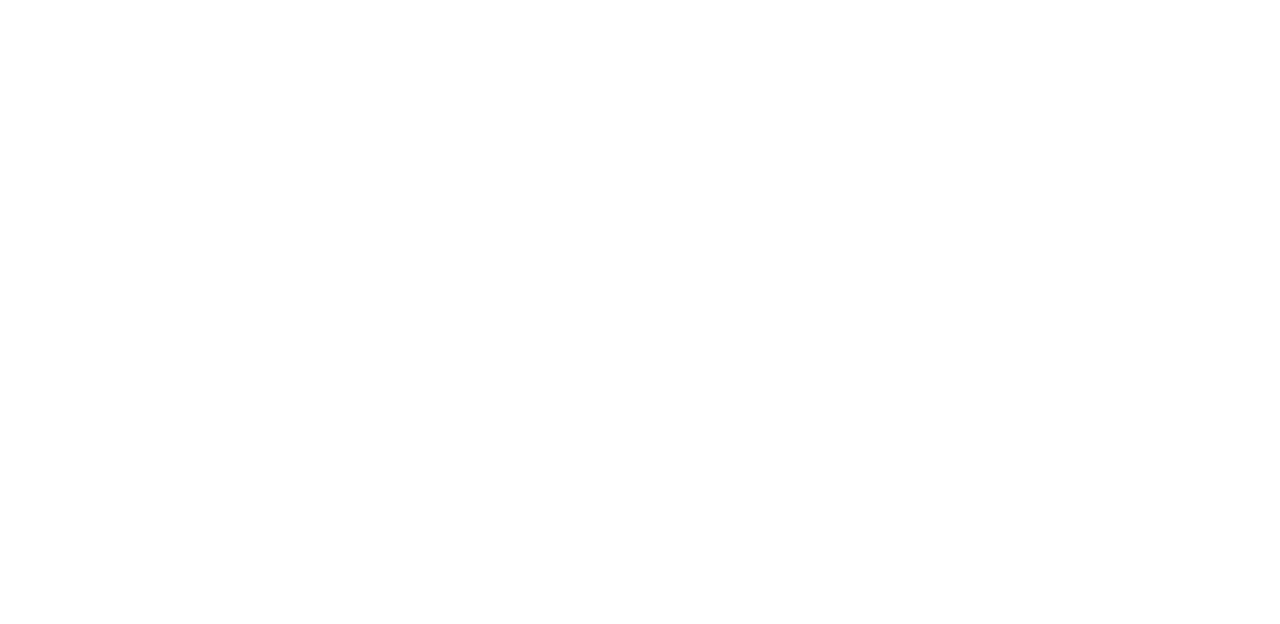
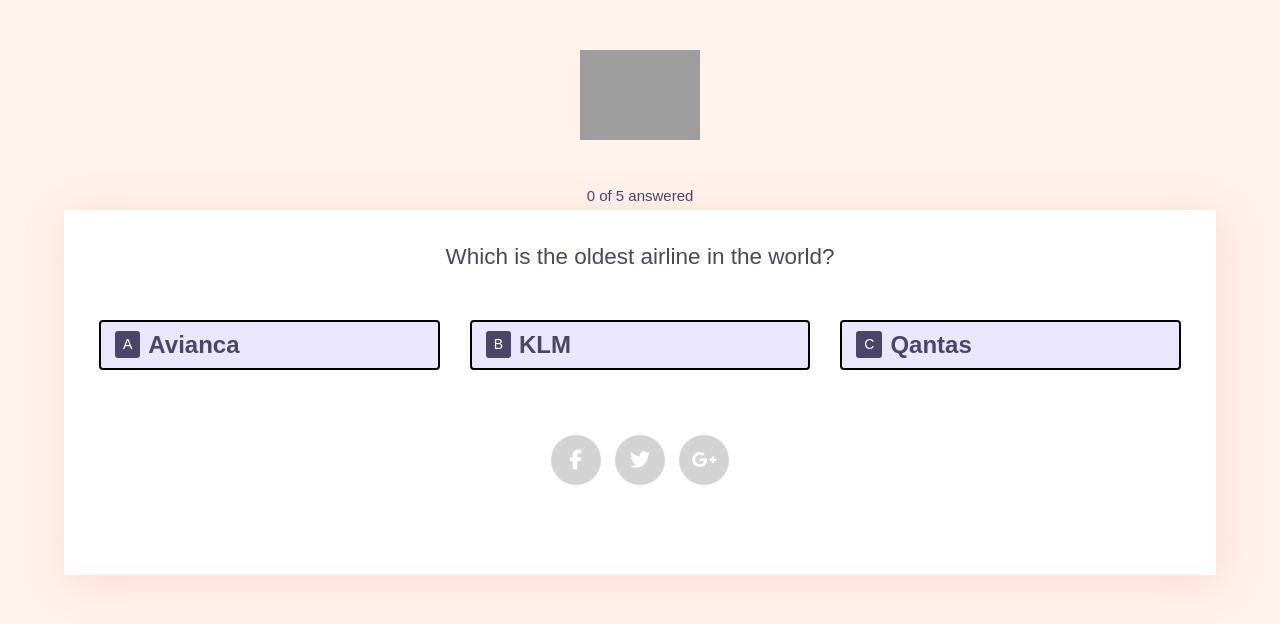
Before and after one commit to haidyduenas/wizard-quiz-app, a plain HTML site: page index.html in a window 1280 px wide. Drawn offline with nearby package versions, Linux system fonts and the light colour scheme; grey boxes are pictures that could not be loaded; a web font is replaced by a local one.

Commit message:
Maquetacion-inicio

```diff
--- a/assets/css/main.css
+++ b/assets/css/main.css
@@ -0,0 +1,155 @@
+@import url('https://fonts.googleapis.com/css?family=PT+Sans+Caption');
+body{
+	padding: 50px 0;
+	background-color: #fff3ec;
+}
+
+body, h1 {
+	color: #4b4668;
+	font-family: 'PT Sans Caption', sans-serif;
+	font-size: 1.5em;
+	text-align: center;
+}
+
+ header {
+ 	margin-bottom: 70px;
+ 	position: relative;
+ 	min-height: 90px;
+ }
+
+.img-questions{
+	max-width: 120px;
+	width: 25%;
+	position: absolute;
+	top:10%;
+	bottom: 0;
+	left: 50%;
+	z-index: 5;
+	transform: translateX(-50%);
+}
+
+.img-questions:hover{
+	transition: visibility .15s linear,opacity .15s linear;
+	opacity: 1;
+	visibility: visible;
+}
+
+.content{
+	background-color: #fff;
+	padding: 20px 20px 90px;
+	box-shadow: 4px 6px 38px hsla(0,100%,79%,.3);
+	max-width: 90%;
+	margin: 0 auto;
+	position: relative;
+	z-index: 2;
+}
+
+.content .progress-container{
+	position: absolute;
+	top: -25px;
+	left: 0;
+	right:0;
+}
+
+.content .progress-container .progress-label{
+	padding: 0 0 6px;
+    text-align: left;
+}
+
+.btn-huge{
+	background-color: #edecf0;
+    color: #4b4668;
+    font-size: 24px;
+    font-weight: 700;
+    margin: 0 0 15px;
+    border: 1px solid #4b4668;
+    padding: 6px 44px 6px 14px;
+    width: 100%;
+    text-align: left;
+    transition: background-color .3s linear,border-color .3s linear,color .3s linear;
+}
+.btn-huge .letter {
+    font-size: 14px;
+    font-weight: 400;
+    display: inline-block;
+    padding: 3px 8px 4px;
+    background-color: #4b4668;
+    color: #fff;
+    margin-right: 8px;
+    position: relative;
+    top: -4px;
+    border-radius: 3px;
+}
+
+/*botones*/
+.btn-cont{
+  margin-top: 5%;
+}
+.btn-cont button{
+  border: 2px solid #000 !important;
+  background-color: #e9e6fe;
+  margin-top: 10%;
+  width: 100%;
+}
+.btn-cont button:hover{
+  background-color: #d0c9ff;
+}
+/*=========================
+  Icons
+ ================= */
+
+/* footer social icons */
+
+.btn-social{
+	margin-top: 50px;
+}
+
+ul.social-network {
+	list-style: none;
+	display: inline;
+	margin-left:0 !important;
+	padding: 0;
+}
+ul.social-network li {
+	display: inline;
+	margin: 0 5px;
+}
+
+
+/* footer social icons */
+.social-network a.icoFacebook:hover {
+	background-color:#3B5998;
+}
+.social-network a.icoTwitter:hover {
+	background-color:#33ccff;
+}
+.social-network a.icoGoogle:hover {
+	background-color:#FA411A;
+}
+
+.social-circle li a {
+	display:inline-block;
+	position:relative;
+	margin:0 auto 0 auto;
+	-moz-border-radius:50%;
+	-webkit-border-radius:50%;
+	border-radius:50%;
+	text-align:center;
+	width: 50px;
+	height: 50px;
+	font-size:20px;
+}
+.social-circle li i {
+	margin:0;
+	line-height:50px;
+	text-align: center;
+}
+
+.social-circle i {
+	color: #fff;
+	transition: all 0.8s;
+}
+
+a {
+ background-color: #D3D3D3;
+}
--- a/assets/js/main.js
+++ b/assets/js/main.js
@@ -0,0 +1 @@
+var img = [["assets/img/plane.svg","Primer avion"],"assets/img/bus.sgv","assets/img/car.svg","assets/img/ship.svg"];
--- a/index.html
+++ b/index.html
@@ -1,18 +1,60 @@
 <!DOCTYPE html>
 <html lang="en">
 <head>
+    <title>Wizard-app</title>
     <meta charset="UTF-8">
     <meta name="viewport" content="width=device-width, initial-scale=1.0">
     <meta http-equiv="X-UA-Compatible" content="ie=edge">
-    <title>Wizard-app</title>
+    <link rel="stylesheet" href="https://maxcdn.bootstrapcdn.com/bootstrap/3.3.7/css/bootstrap.min.css" integrity="sha384-BVYiiSIFeK1dGmJRAkycuHAHRg32OmUcww7on3RYdg4Va+PmSTsz/K68vbdEjh4u" crossorigin="anonymous">
+    <script src="https://use.fontawesome.com/d2c9b2c5c1.js"></script>
+    <link href="https://fonts.googleapis.com/css?family=Montserrat:400,700,900" rel="stylesheet">
+    <link href="https://fonts.googleapis.com/css?family=Rubik:400,700,900" rel="stylesheet">
+    <link rel="stylesheet" href="assets/css/normalize.css">
+    <link rel="stylesheet" href="assets/css/main.css">
 </head>
 <body>
-    <div class="container-fluid" id ="container">
+    <header>
         <div class="row">
+            <div></div>
+            <div class="col-xs-12 col-sm-12 col-md-12 col-lg-12 img-question">
+                <img class="img-responsive img-questions" src="https://ihatetomatoes.net/react-tutorials/abc-quiz/images/plane.svg">
+            </div>
         </div>
-        <div class="row">
-
+    </header>
+        <div class="row content ">
+            <div class="progress-container col-xs-12 col-sm-12 col-md-12 col-lg-12">
+                <div class="col-xs-12 col-sm-12 col-md-12 col-lg-12 pogress-label">0 of 5 answered</div>
+            </div>
+            <div class="col-xs-12 col-sm-12 col-md-12 col-lg-12 text-center">
+                <h1>Which is the oldest airline in the world?</h1>
+            </div>
+            <div class="btn-cont">
+                <div class="col-lg-4 col-sm-4 col-xs-12">
+                    <button class="btn btn-huge" id="opcion1" type="button" name="button">
+                        <span class="letter">A</span>Avianca
+                    </button>
+                </div>
+                <div class="col-lg-4 col-sm-4 col-xs-12">
+                    <button class="btn btn-huge" type="button" name="button">
+                        <span class="letter">B</span>KLM
+                    </button>
+                </div>
+                <div class="col-lg-4 col-sm-4 col-xs-12">
+                    <button class="btn btn-huge" type="button" name="button">
+                        <span class="letter">C</span>Qantas
+                    </button>
+                </div>
+            </div>
+            <div class="col-xs-12 col-sm-12 col-md-12 col-lg-12 btn-social">
+                <ul class="social-network social-circle">
+                    <li><a href="#" class="icoFacebook" title="Facebook"><i class="fa fa-facebook"></i></a></li>
+                    <li><a href="#" class="icoTwitter" title="Twitter"><i class="fa fa-twitter"></i></a></li>
+                    <li><a href="#" class="icoGoogle" title="Google +"><i class="fa fa-google-plus"></i></a></li>
+                </ul>
+            </div>
         </div>
-    </div>
+    <script src="https://ajax.googleapis.com/ajax/libs/jquery/1.12.4/jquery.min.js"></script>
+    <script src="https://maxcdn.bootstrapcdn.com/bootstrap/3.3.7/js/bootstrap.min.js" integrity="sha384-Tc5IQib027qvyjSMfHjOMaLkfuWVxZxUPnCJA7l2mCWNIpG9mGCD8wGNIcPD7Txa" crossorigin="anonymous"></script>
+    <script src="assets/js/main.js"></script>
 </body>
 </html>
```
Also changed, not shown: assets/css/normalize.css (added).
